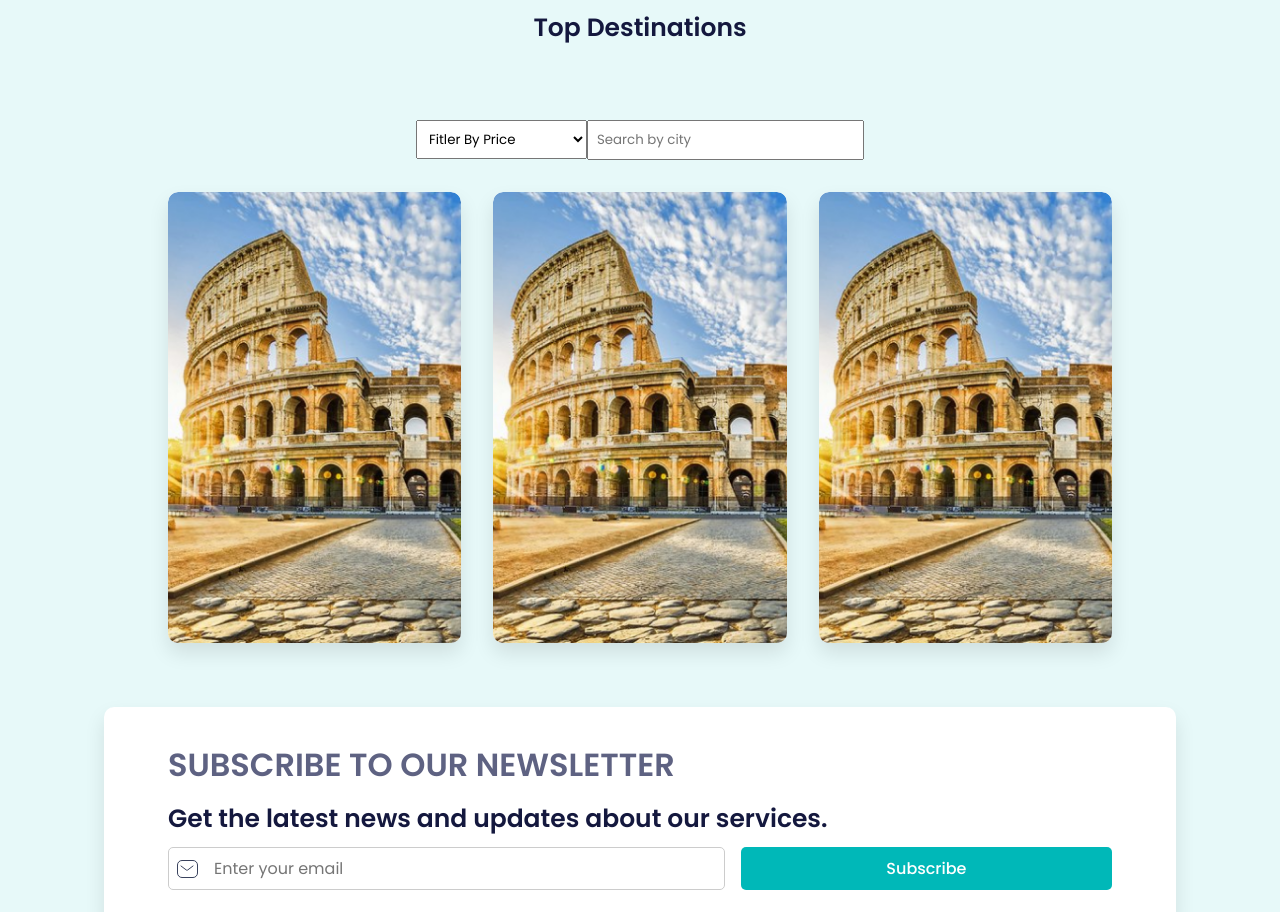
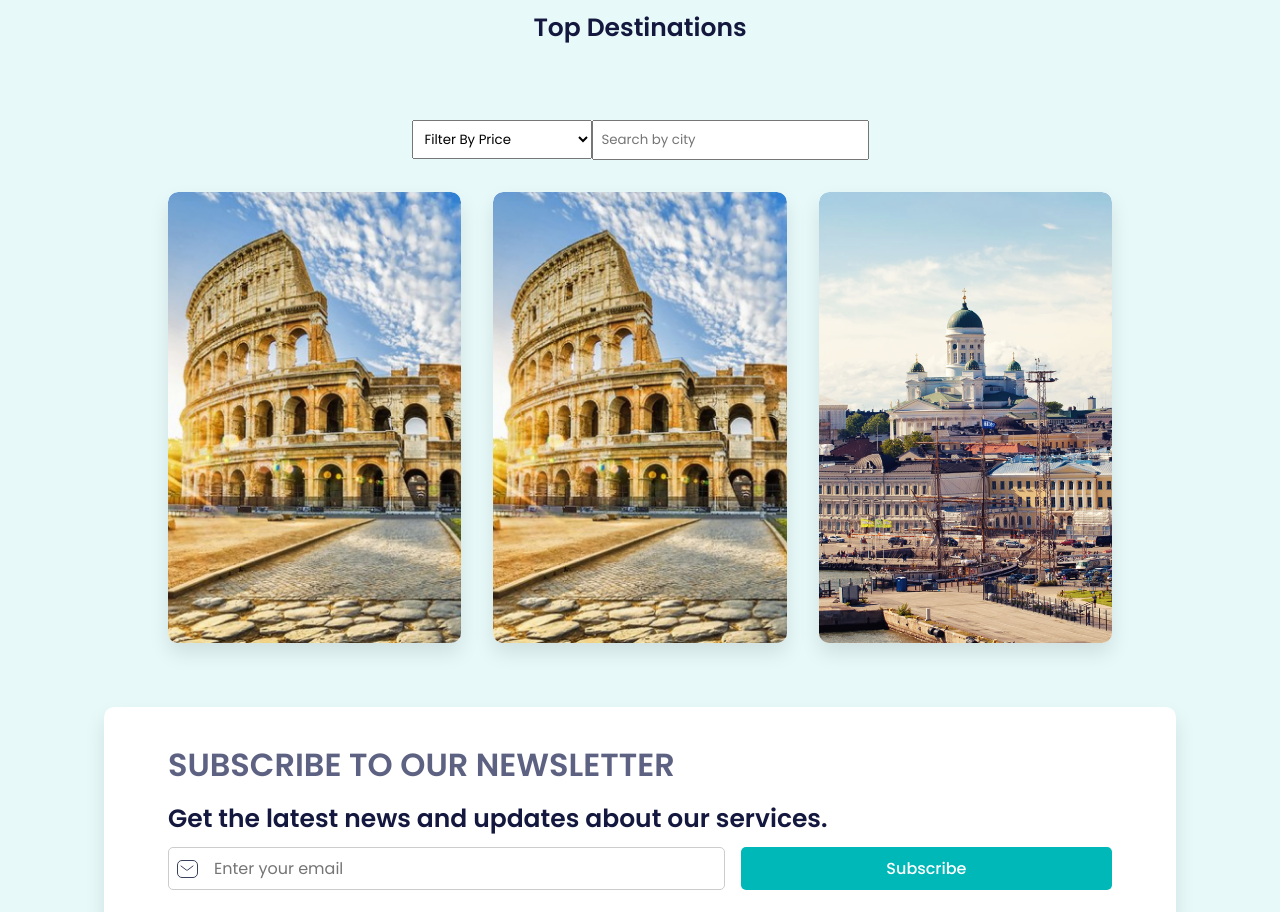
Before and after one commit to TWARIQABDUL/munga-react-project, a React (Vite) app: page / in a window 1280 px wide. Shown: the part 1760-2672 px from the top of the page. Built offline with nearby package versions, Linux system fonts and the light colour scheme; no server answers.

Commit message:
Implement filtering and sorting for destinations; update city prices and fix image source in DestinationCard

```diff
--- a/src/components/Destinations.jsx
+++ b/src/components/Destinations.jsx
@@ -1,8 +1,33 @@
-
 import DestinationCard from '../utils/DestinationCard'
 import { cityInfo } from '../data/cityinfo'
-function Sestinations() {
-  // console.log(cityInfo);
+import { useEffect, useState } from 'react'
+
+function Destinations() {
+  const [choice, setChoice] = useState("price")
+  const [cities, setCities] = useState([...cityInfo])
+  const [searchTerm, setSearchTerm] = useState("")
+  useEffect(() => {
+    let filtered = [...cityInfo]
+    switch (choice) {
+      case "price":
+        filtered = filtered.sort((a, b) => a.price - b.price)
+        break
+      case "location":
+        filtered = filtered.sort((a, b) => a.location.localeCompare(b.location))
+        break
+      case "temperature":
+        filtered = filtered.sort((a, b) => a.temperature - b.temperature)
+        break
+      default:
+        break
+    }
+    if (searchTerm) {
+      filtered = filtered.filter(city =>
+        city.location.toLowerCase().includes(searchTerm.toLowerCase())
+      )
+    }
+    setCities(filtered)
+  }, [choice, searchTerm])
 
   return (
     <section className="services" id="department">
@@ -11,22 +36,30 @@ function Sestinations() {
         <p>Top Destinations</p>
       </div>
       <div className="filter">
-        <select name="" id="locationFilter">
-          <option value="price">Fitler By Price</option>
-          <option value="location">Fitler By Location</option>
-          <option value="temperature">Fitler By Temprature</option>
+        <select
+          name=""
+          id="locationFilter"
+          value={choice}
+          onChange={(ev) => setChoice(ev.target.value)}
+        >
+          <option value="price">Filter By Price</option>
+          <option value="location">Filter By Location</option>
+          <option value="temperature">Filter By Temperature</option>
         </select>
-        <input type="text" placeholder="Search by city" id="search-input" />
+        <input type="text" placeholder="Search by city" id="search-input" value={searchTerm} onChange={(ev) => {
+          setSearchTerm(ev.target.value);
+          console.log(ev.target.value);
+        }} />
       </div>
       <div className="card-container">
-
         <div className="destination-cards">
-          {cityInfo.map((city,index)=> <DestinationCard key={index} itemKey ={index} aboutCity ={city} />)}
-
-          </div>
+          {cities.map((city, index) => (
+            <DestinationCard key={index} itemKey={index} aboutCity={city} />
+          ))}
+        </div>
       </div>
     </section>
   )
 }
 
-export default Sestinations
+export default Destinations
--- a/src/data/cityinfo.js
+++ b/src/data/cityinfo.js
@@ -2,7 +2,7 @@ export const cityInfo = [
     {
         icon: "/assets/dest1.png",
         location: "London",
-        price: 100,
+        price: 200,
         temp: 0,
         weather: null,
         humidity: null,
@@ -24,9 +24,9 @@ export const cityInfo = [
         ]
     },
     {
-        icon: "/assets/dest1.png",
+        icon: "/assets/dest2.png",
         location: "Kigali",
-        price: 100,
+        price: 500,
         temp: 0,
         weather: null,
         humidity: null,
--- a/src/utils/DestinationCard.jsx
+++ b/src/utils/DestinationCard.jsx
@@ -44,9 +44,9 @@ function DestinationCard({ aboutCity,itemKey }) {
     return (
         <>
             <div className="card" data-location="Kigali" onClick={controlModal}>
-                <img src={dest1} />
+                <img src={aboutCity.icon} />
                 <div className="destination-info">
-                    <p>Kigali<span>{aboutCity.price}</span></p>
+                    <p>{aboutCity.location}<span>{aboutCity.price}</span></p>
                     <p>Humidity<span>{my_hook.humidity} 🌡</span></p>
                     <p>Curentntly<span>{my_hook.curently}☀</span></p>
                     <p>temp<span>{my_hook.temp} 🌡</span></p>
```
